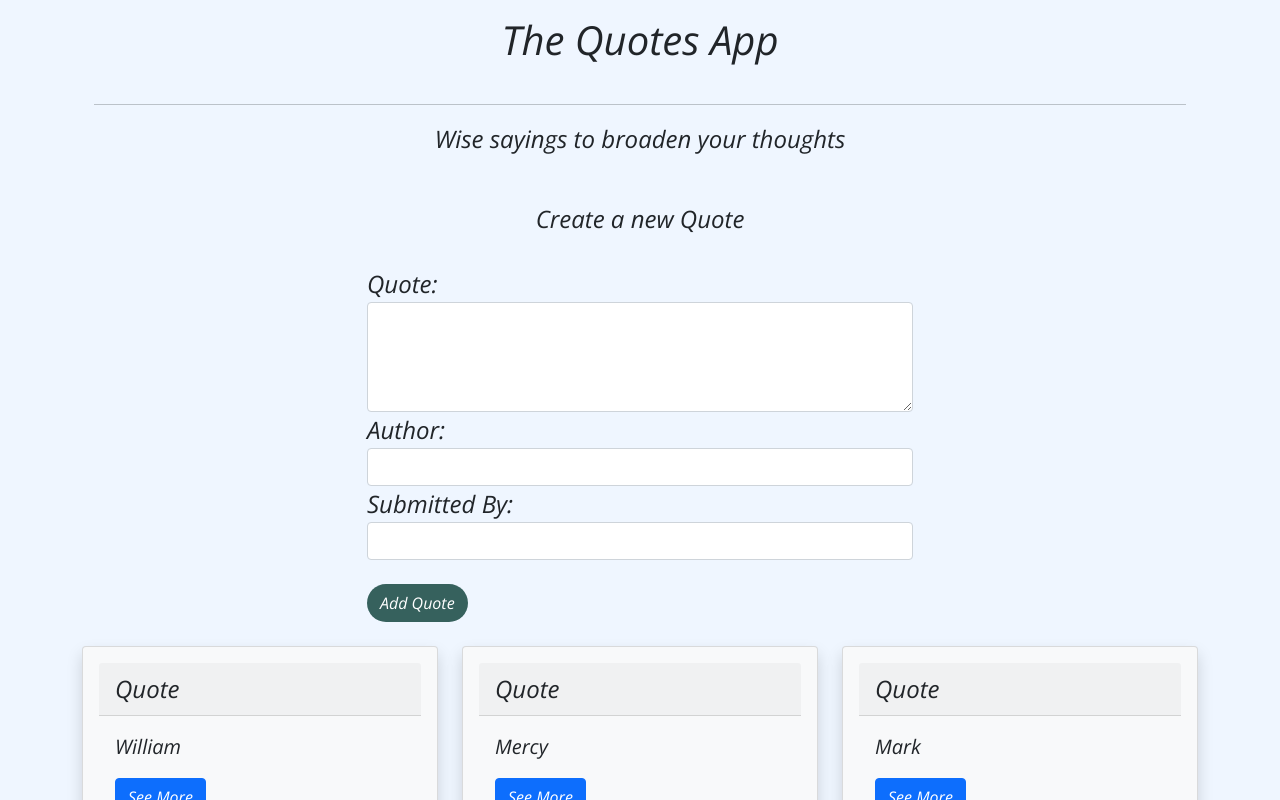
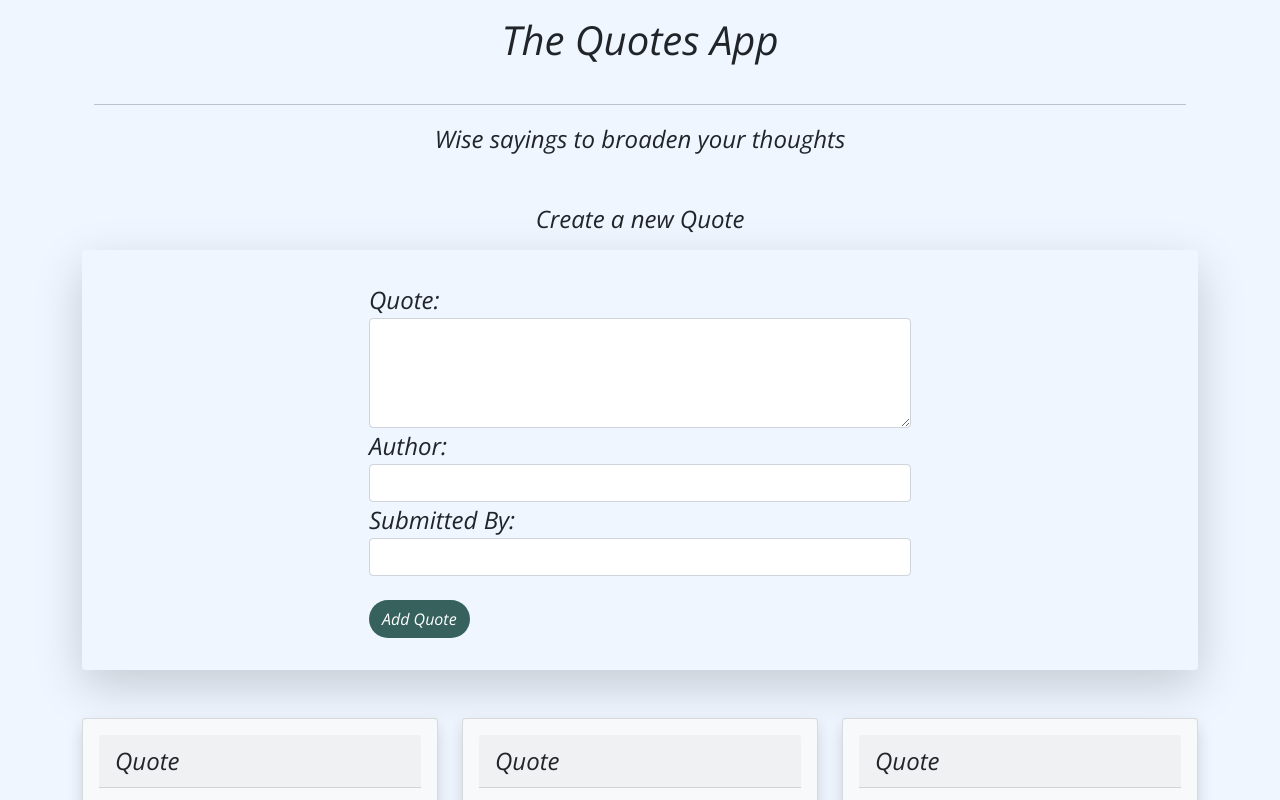
Before and after one commit to eliwangila/quote-app-angular, an Angular app: page / in a window 1280 px wide. Shown: the top 800 px of the page. Built offline with nearby package versions, Linux system fonts and the light colour scheme.

Commit message:
modified files

```diff
--- a/src/app/quote-detail/quote-detail.component.html
+++ b/src/app/quote-detail/quote-detail.component.html
@@ -1,3 +1,9 @@
+<div class="card-subtitle text-muted font-bold text-center mb-3">
+    <h4> {{quote.quote}} </h4>
+    <span>Posted: {{quote.datePosted|date:'short'}} <br>{{quote.datePosted|dateCount}}</span>
+    <span> days ago.</span>
+
+  </div>
 <div class="container-fluid">
     <div class="row">
       <div class="col-md-9">
@@ -18,9 +24,3 @@
     </div>
       </div>
     </div>
-    <div class="card-subtitle text-muted font-bold text-center mb-3">
-      <h4> {{quote.quote}} </h4>
-      <span>Posted: {{quote.datePosted|date:'short'}} <br>{{quote.datePosted|dateCount}}</span>
-      <span> days ago.</span>
-
-    </div>
--- a/src/app/quote-form/quote-form.component.css
+++ b/src/app/quote-form/quote-form.component.css
@@ -13,7 +13,7 @@ body {
     height: 100%;
 }
 
-.frm {
+.form {
     height: 50%;
     display: flex;
     justify-content: center;
--- a/src/app/quote-form/quote-form.component.html
+++ b/src/app/quote-form/quote-form.component.html
@@ -3,7 +3,7 @@
     <p>Wise sayings to broaden your thoughts</p>
     <h4 class="mt-5">Create a new Quote</h4>
 </div>
-<div class="container mt-3 mb-2 frm">
+<div class="container mt-3 mb-2 shadow-lg p-3 mb-5 rounded form">
     <form (ngSubmit)='submitQuote(quoteForm) ;quoteForm.resetForm({})' #quoteForm='ngForm' class="w-50 mt-3 mb-3">
         <div class="form-group">
             <label for="description">Quote:</label>
```
